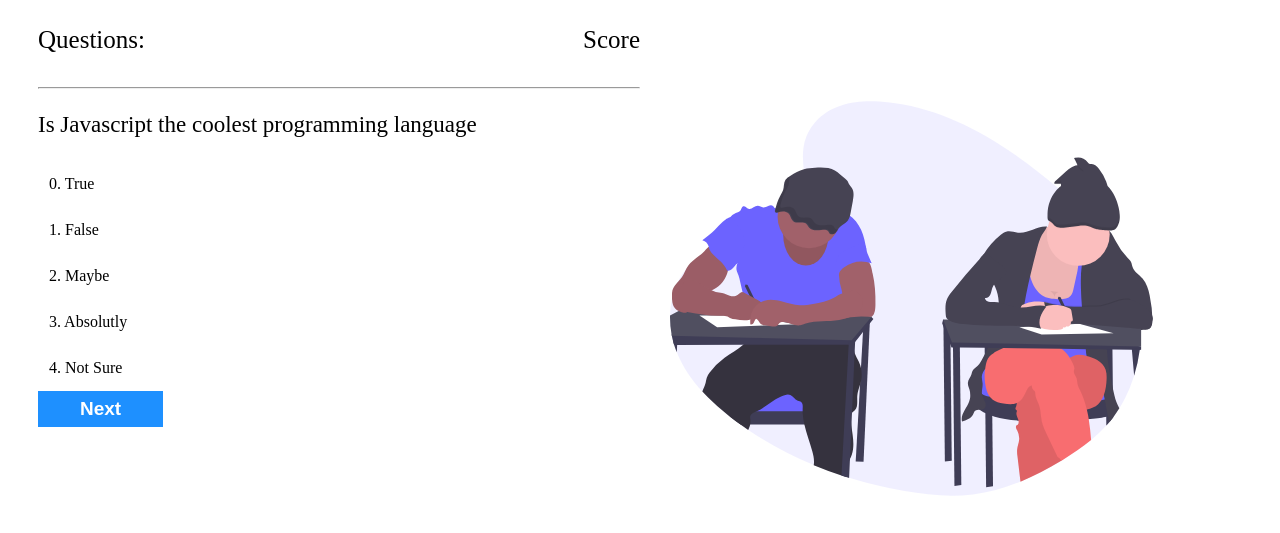
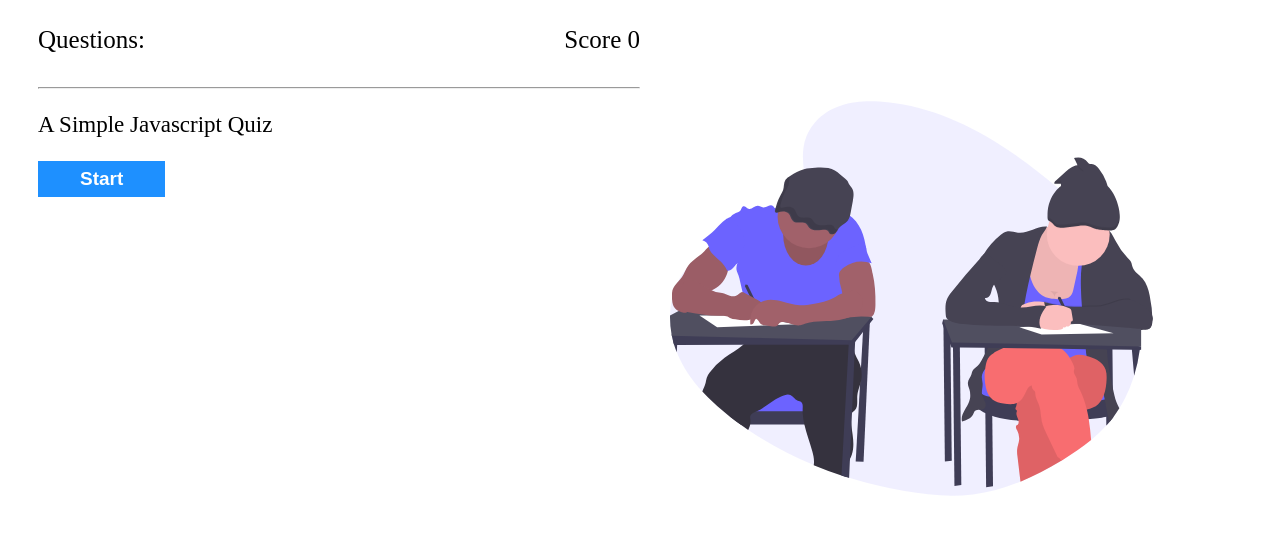
Before and after one commit to mercyz/Simple-Javascript-Quize, a plain HTML site: page index.html in a window 1280 px wide. Shown: the part 111-644 px from the top of the page. Drawn offline with Linux system fonts and the light colour scheme.

Commit message:
fixed the array of questions to start counting from 1

```diff
--- a/index.html
+++ b/index.html
@@ -12,16 +12,16 @@
         <h2 class="title-head">Single Question</h2>
         <div class="title-sub">
             <p class="questionCount">Questions: <span></span></p>
-            <p  class="scoreCount">Score <span></span></p>
+            <p  class="scoreCount">Score <span>0</span></p>
         </div>
         <hr/>
-        <p class="question">Is Javascript the coolest programming language Is Javascript the coolest programming language Is Javascript the coolest programming language</p>
+        <p class="question">A Simple Javascript Quiz</p>
         <div class="ans">
             <div class="option">
 
             </div>
         </div>
-        <button class="btn">Next</button>
+        <button class="btn">Start</button>
     </div>
     <div class="plc">
         <svg id="f7e01b52-fe13-4534-b7fc-d479bcd2a427" data-name="Layer 1" xmlns="http://www.w3.org/2000/svg"
--- a/script.js
+++ b/script.js
@@ -3,6 +3,7 @@ const domQuestion = document.querySelector('.question');
 const domAnswers = document.querySelector('.option');
 const btn = document.querySelector('.btn');
 const countScore =  document.querySelector('.scoreCount');
+const countQuestion = document.querySelector('.questionCount');
 let score = [];
 
 
@@ -47,6 +48,10 @@ Question.prototype.displayQuestion = function (){
 
 
 //Add Questions
+
+let q0 = new Question('Is Javascript the coolest programming language',
+    ['True', 'False', 'Maybe', 'Absolutly', 'Not Sure'], 0
+);
 let q1 = new Question('Is Javascript the coolest programming language',
     ['True', 'False', 'Maybe', 'Absolutly', 'Not Sure'], 0
 );
@@ -57,15 +62,20 @@ let q2 = new Question('Which is a Forntend programming language?', ['Javascript'
 let q3 = new Question('Is Covid-19 a scam in this Country?', ['True', 'False'], 0);
 
 
-let questions = [q1, q2, q3];
+let questions = [null, q1, q2, q3];
+// questions.slice(1);
+console.log(questions)
 
-let tab = 0;
+let tab = 1;
 
-questions[tab].displayQuestion();
+// questions[tab].displayQuestion();
 btn.addEventListener('click', function(){
+
+    btn.innerHTML ="Next";
     questions.forEach((item, indx)=>{
         if(indx == tab){
             item.displayQuestion()
+            countQuestion.lastElementChild.innerHTML = indx
             console.log(indx, tab)
             return
         }
```
